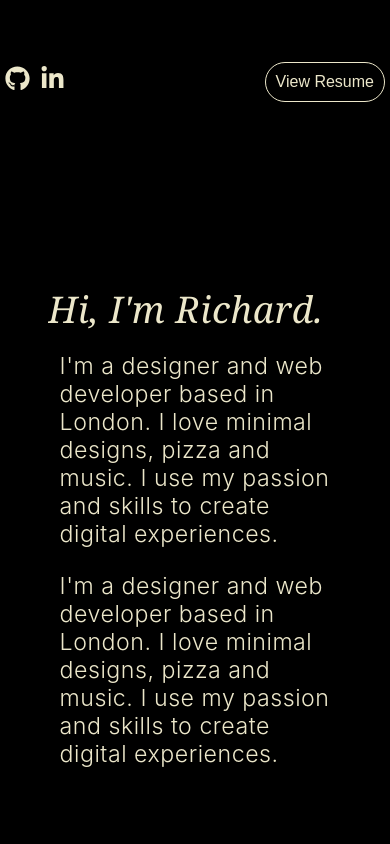
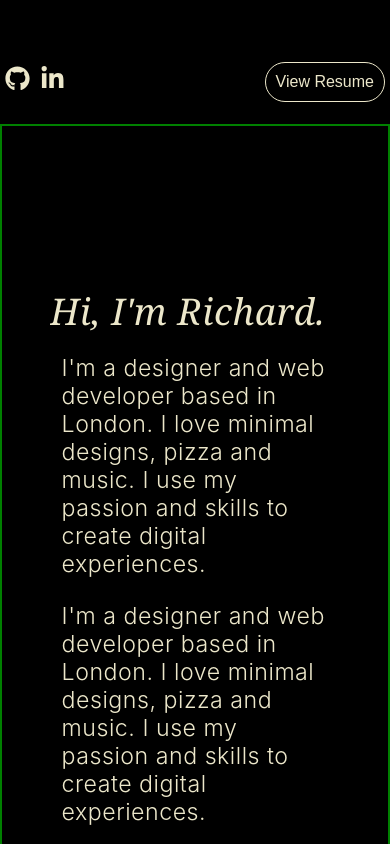
Before and after one commit to RJLStudios/RJLStudios-React-Portfolio-, a React (Create React App) app: page / in a window 390 px wide. Shown: the part 720-1564 px from the top of the page. Built offline with nearby package versions, Linux system fonts and the light colour scheme.

Commit message:
larger screen fix for about section

```diff
--- a/src/App.css
+++ b/src/App.css
@@ -417,7 +417,16 @@ height: fit-content;
 @media screen and (min-width:900px){
   .About {
     max-height: 850px;
+
       }
+}
+
+@media screen and (max-width:900px) {
+ .About {
+  max-width: 1000px;
+  border: 2px solid green;
+  margin: 0px auto;
+ }
 }
 
 
```
